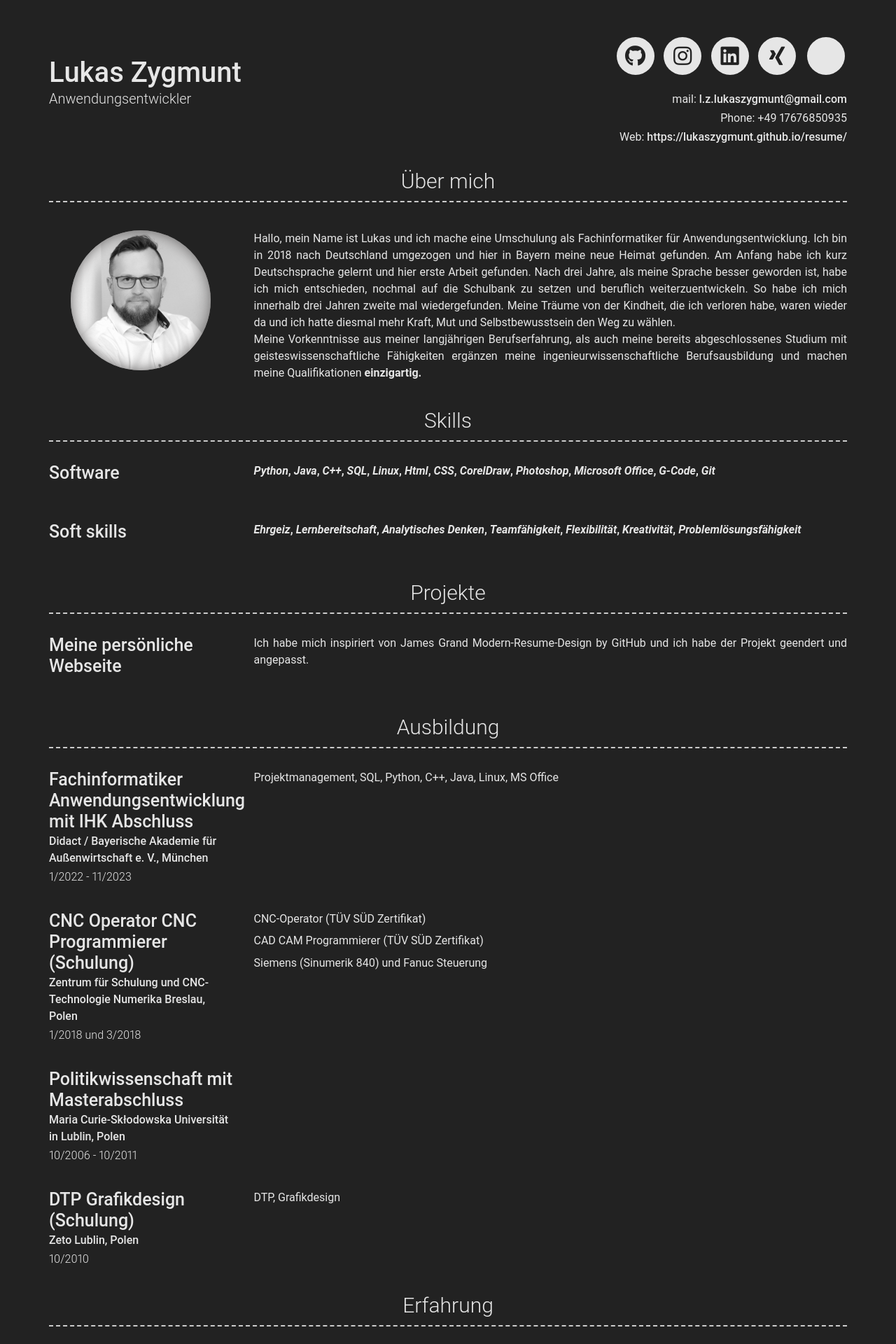
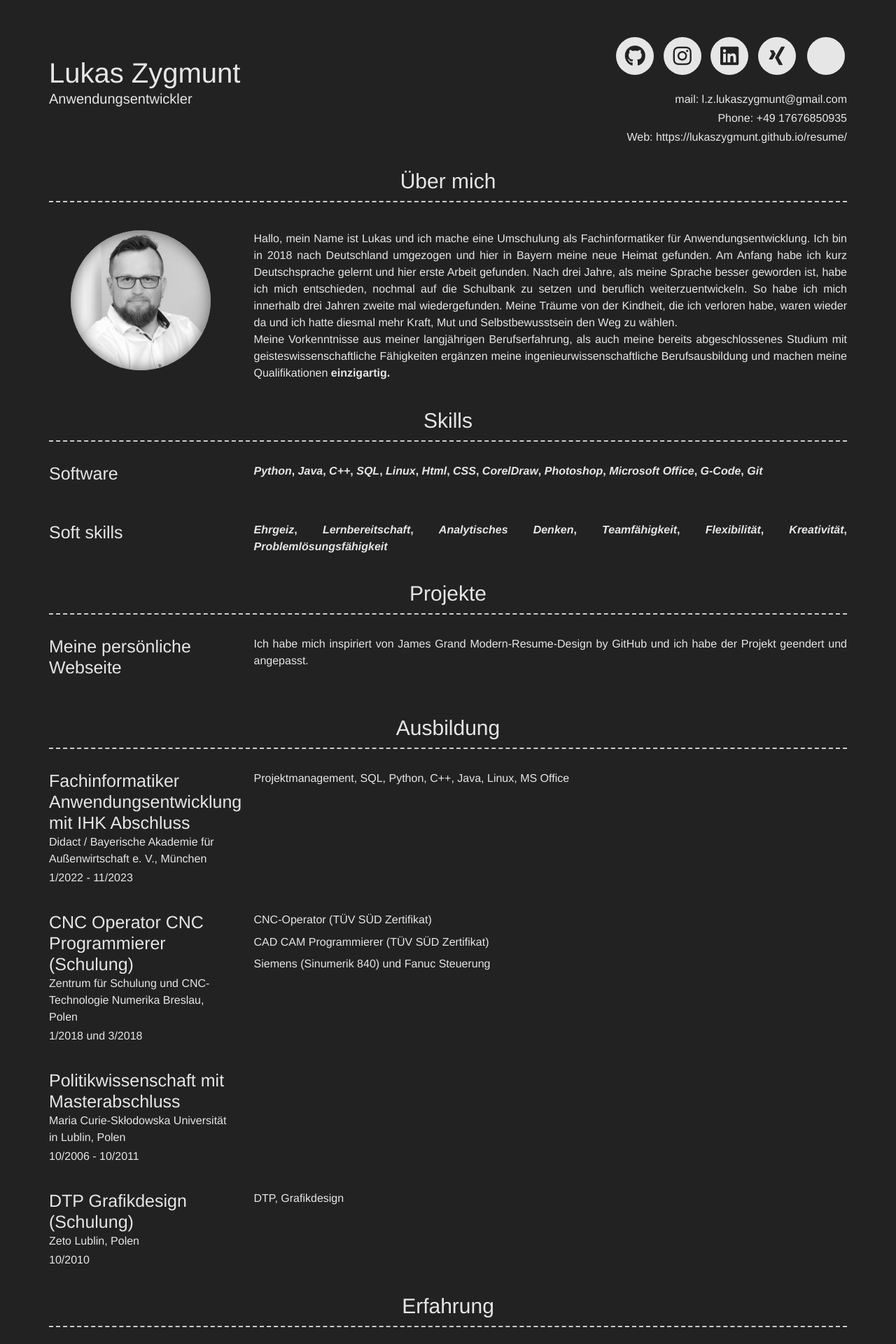
Before and after one commit to LukasZygmunt/resume, a Jekyll site: the page built from index.md, in a window 1280 px wide. Shown: the top 1920 px of the page at 70% size. Built offline with Jekyll 4.4.1, drawn with Linux system fonts in a browser that asks for light colours; nearby versions of some CDN libraries.

Commit message:
Update type.scss

```diff
--- a/_sass/type.scss
+++ b/_sass/type.scss
@@ -1,6 +1,6 @@
 body {
   color: #333;
-  font-family: Roboto, sans-serif;
+  font-family: Helvetica Neue, sans-serif;
   font-feature-settings: "kern", "liga", "pnum";
   font-size: 1rem;
   line-height: 1.5;
@@ -16,7 +16,7 @@ h3,
 h4,
 h5,
 h6 {
-  font-family: Roboto, sans-serif;
+  font-family: Helvetica Neue, sans-serif;
   font-size: 1rem;
   line-height: 1.2;
   margin: 0 0 0.75rem;
```
